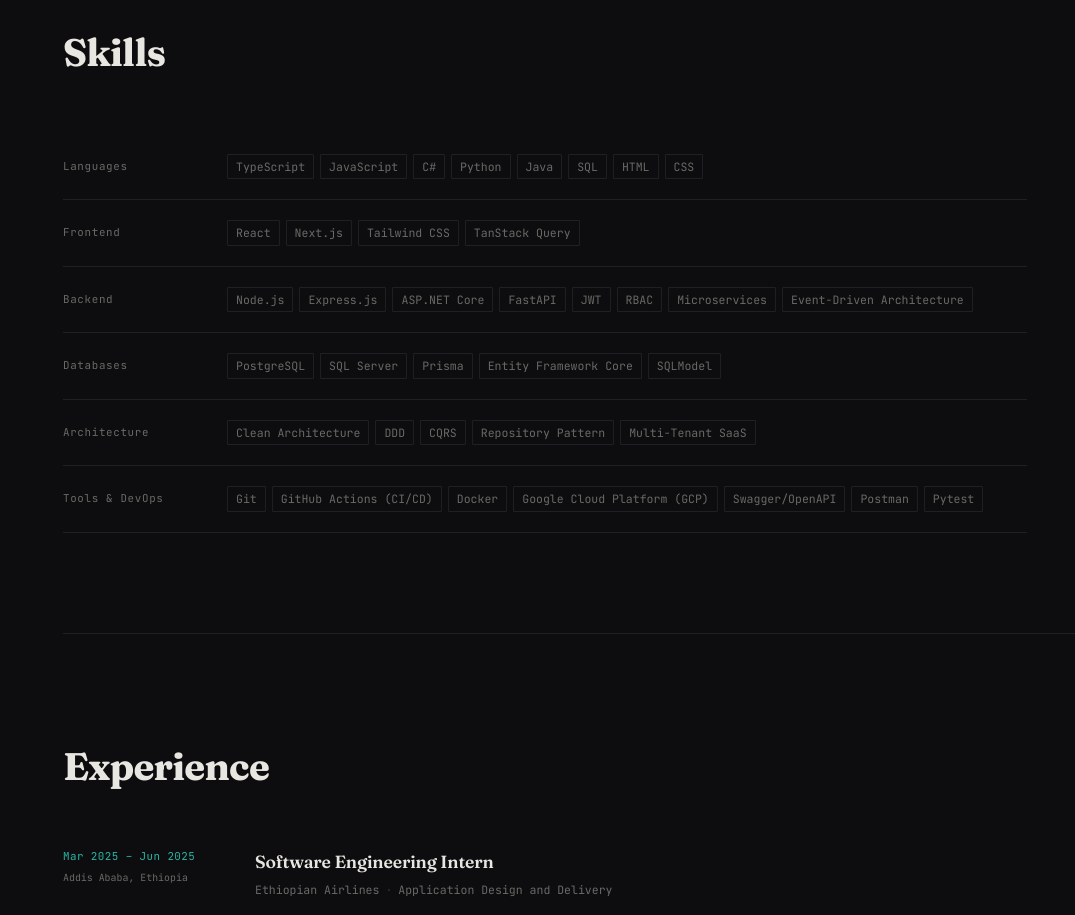
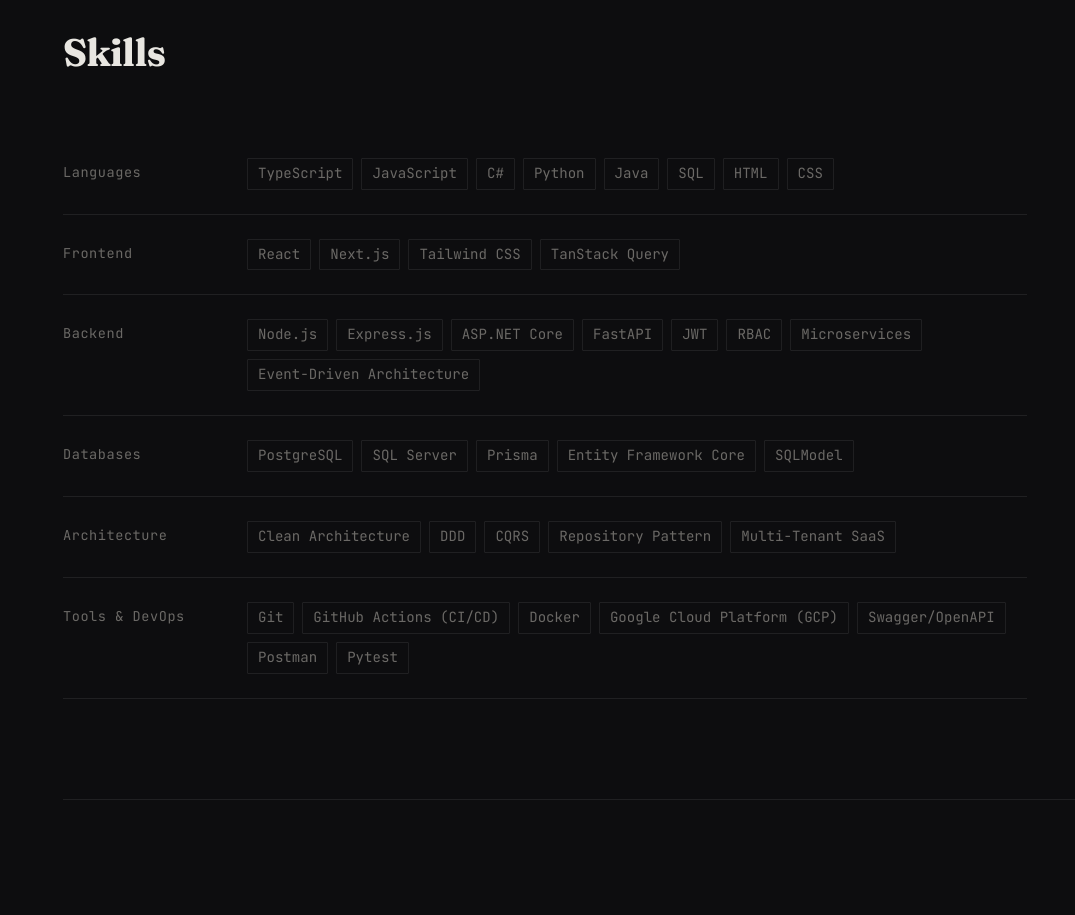
Before and after one commit to mgarikalfn/portfolio, a Next.js app: page / in a window 1280 px wide. Shown: the part 4020-4935 px from the top of the page, without its empty margins (205-1280 px from the left). Built offline with nearby package versions, Linux system fonts and the light colour scheme; no server answers.

Commit message:
style: increase Skills section category label and tag font sizes

```diff
--- a/components/sections/Skills.tsx
+++ b/components/sections/Skills.tsx
@@ -16,7 +16,7 @@
         <h2
           style={{
             fontFamily: "var(--font-serif)",
-            fontSize: "clamp(1.8rem, 3vw, 2.5rem)",
+            fontSize: "clamp(2rem, 3vw, 2.8rem)",
             fontWeight: 700,
             color: "var(--color-text)",
             margin: "0 0 3rem",
@@ -33,10 +33,10 @@
             <div
               style={{
                 display: "grid",
-                gridTemplateColumns: "140px 1fr",
+                gridTemplateColumns: "160px 1fr",
                 gap: "1.5rem",
                 alignItems: "start",
-                padding: "1.25rem 0",
+                padding: "1.5rem 0",
                 borderBottom: "1px solid var(--color-border)",
               }}
               className="skill-row"
@@ -44,15 +44,15 @@
               <span
                 style={{
                   fontFamily: "var(--font-mono)",
-                  fontSize: "0.68rem",
+                  fontSize: "0.85rem",
                   color: "var(--color-muted)",
-                  letterSpacing: "0.06em",
+                  letterSpacing: "0.04em",
                   paddingTop: "3px",
                 }}
               >
                 {group.category}
               </span>
-              <div style={{ display: "flex", flexWrap: "wrap", gap: "6px" }}>
+              <div style={{ display: "flex", flexWrap: "wrap", gap: "8px" }}>
                 {group.skills.map((skill) => (
                   <SkillTag key={skill} label={skill} />
                 ))}
@@ -76,10 +76,10 @@
     <span
       style={{
         fontFamily: "var(--font-mono)",
-        fontSize: "0.72rem",
+        fontSize: "0.88rem",
         color: "var(--color-muted)",
         border: "1px solid var(--color-border)",
-        padding: "2px 8px",
+        padding: "3px 10px",
         borderRadius: "1px",
         transition: "color 0.15s, border-color 0.15s",
         cursor: "default",
```
